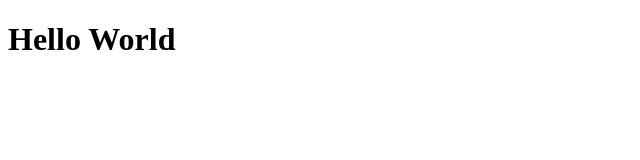
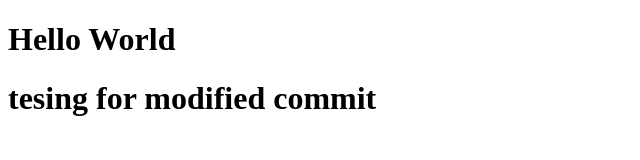
Before and after one commit to Alyson-hi/CS104-test, a plain HTML site: page index.html in a window 1280 px wide. Shown: the whole page, without its empty margins (0-640 px from the left). Drawn offline with Linux system fonts and the light colour scheme.

Commit message:
modified code

```diff
--- a/index.html
+++ b/index.html
@@ -7,5 +7,6 @@
 </head>
 <body>
     <h1>Hello World</h1>
+    <h1>tesing for modified commit</h1>
 </body>
 </html>
```
